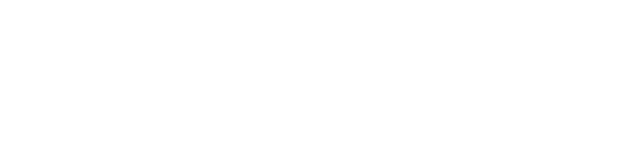
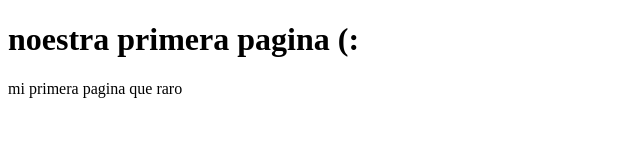
Before and after one commit to kBoumam/formatica, a plain HTML site: page trabajo.html in a window 1280 px wide. Shown: the whole page, without its empty margins (0-640 px from the left). Drawn offline with Linux system fonts and the light colour scheme.

Commit message:
mi carpeta

```diff
--- a/trabajo.html
+++ b/trabajo.html
@@ -1,10 +1,10 @@
 <!doctype html>
 <htm>
 <head>
-<title>:: mi primera pagina que raror::<title>
+<title>:: mi primera pagina que raror::</title>
 </head>
 <dody>
-<h1> noestra primera pagina (:<h1>
-<p> mi primera pagina que raro<p>
+<h1> noestra primera pagina (:</h1>
+<p> mi primera pagina que raro</p>
 </dody>
 </html>
```
